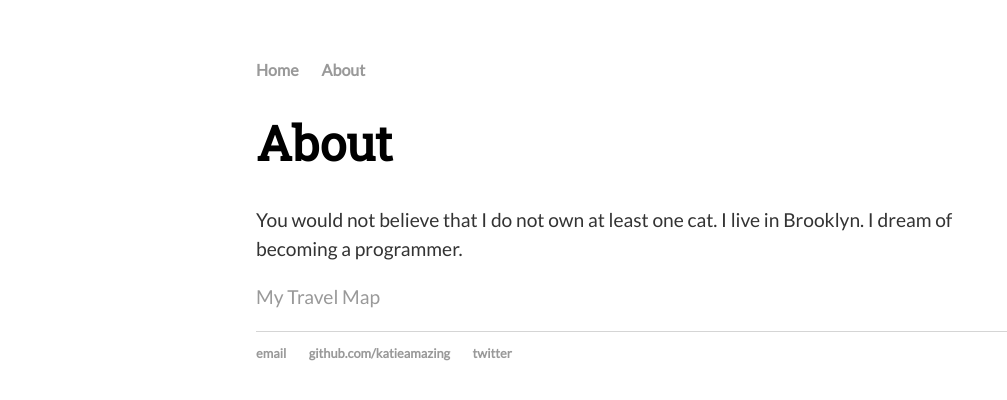
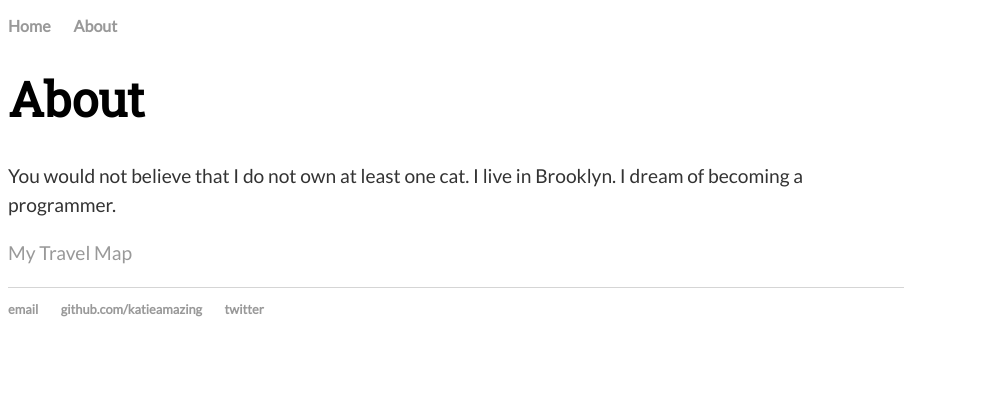
Before and after one commit to katieamazing/katieamazing.github.io, a Jekyll site: the page built from about/index.html, in a window 1280 px wide. Shown: the top 400 px of the page, without its empty margins (0-1007 px from the left). Built offline with Jekyll 4.4.1, drawn with Linux system fonts in a browser that asks for light colours.

Commit message:
Update main.css

```diff
--- a/css/main.css
+++ b/css/main.css
@@ -4,8 +4,8 @@
 html { overflow-y: scroll; }
 
 body {
-    margin: 60px auto;
-    width: 60%;
+    /*margin: 60px auto;*/
+    width: 70%;
 }
 nav ul, footer ul {
     font-family: 'Lato', sans-serif;
@@ -71,7 +71,6 @@
   opacity: 0;
 
   -webkit-transition: opacity 0.4s;
-
 }
 
 .imgWrap:hover .imgDescription {
@@ -89,8 +88,7 @@
 }
 
 /* ---- grid ---- */
-.bigDiv {
-}
+
 .grid {
   background: #ffffff;
   margin: 0 auto;
```
